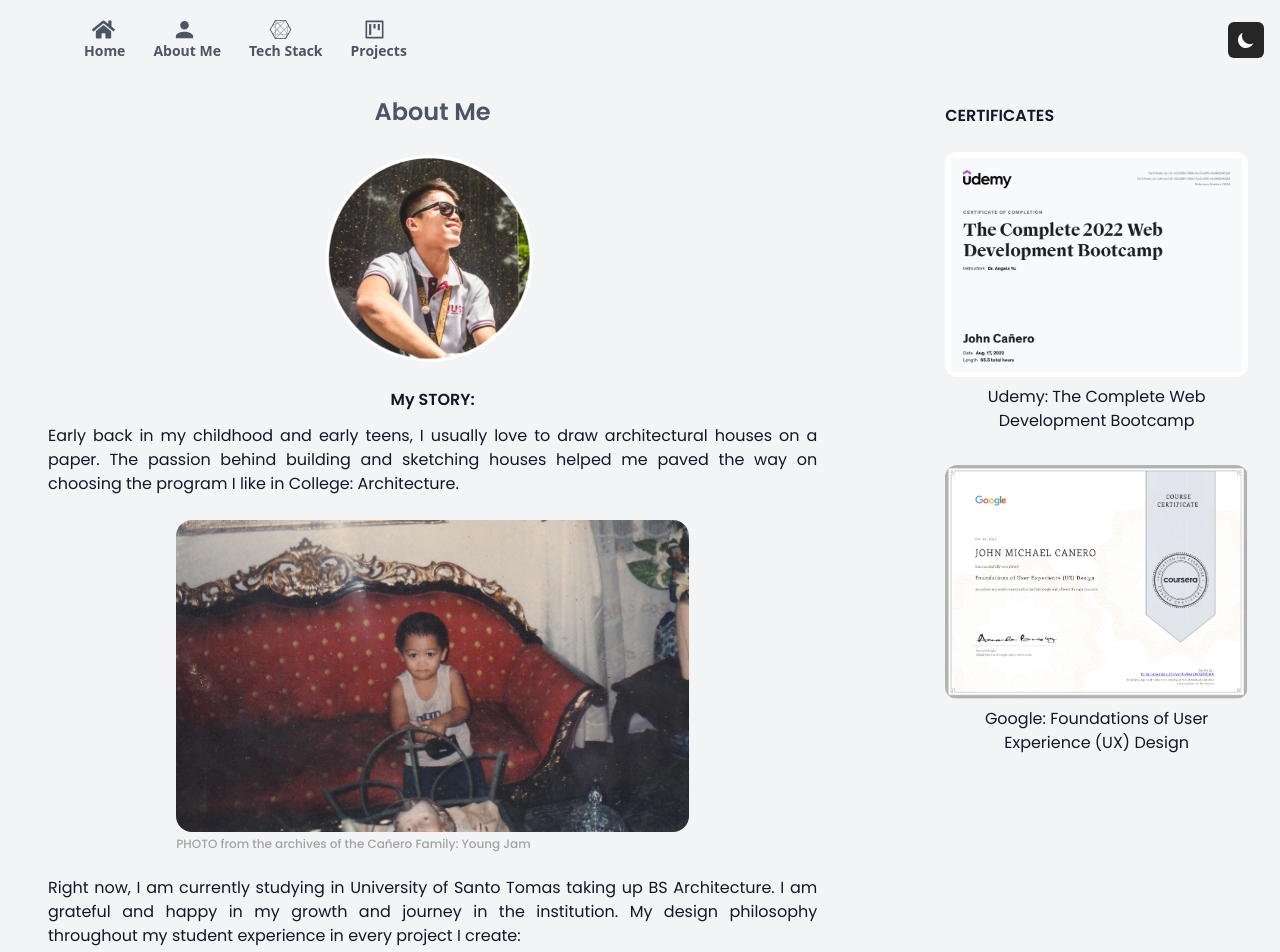
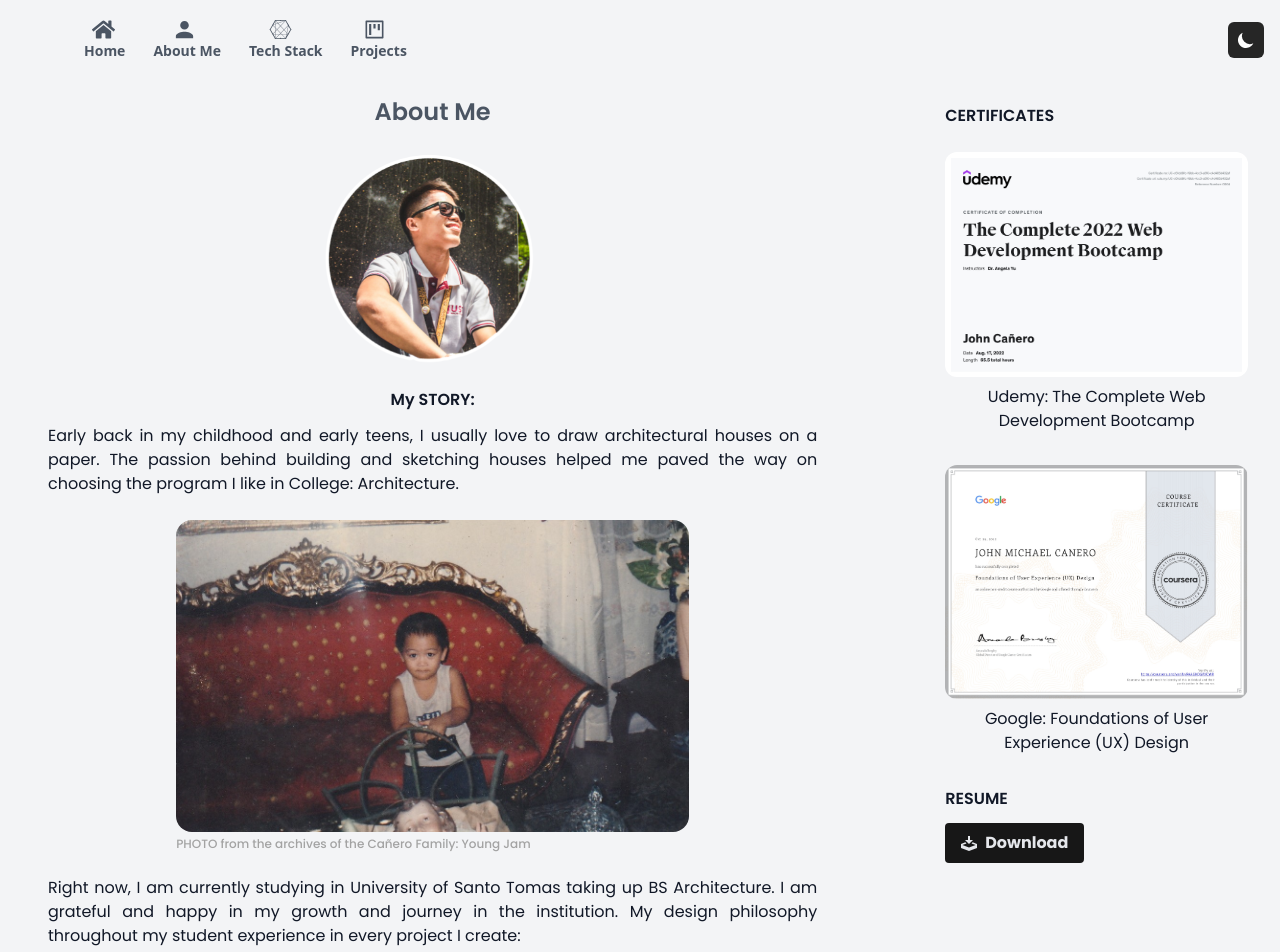
Before and after one commit to johncanero/johncanero-website, a Next.js app: page /about/about in a window 1280 px wide. Shown: the top 952 px of the page. Built offline with nearby package versions, Linux system fonts and the light colour scheme.

Commit message:
Add a Resume Button Section

```diff
--- a/pages/about/about.tsx
+++ b/pages/about/about.tsx
@@ -2,6 +2,7 @@
 import React from "react";
 import Image from "next/image";
 import Link from "next/link";
+import { ImDownload } from "@react-icons/all-files/im/ImDownload";
 
 const about = () => {
   return (
@@ -195,6 +196,18 @@ const about = () => {
               </p>
             </div>
           </Link>
+
+          {/* Resume */}
+          <div>
+            <h1 className="mt-6 text-left font-semibold dark:text-transparent dark:bg-clip-text dark:bg-gradient-to-r dark:from-cyan-500 dark:to-blue-500 font-Poppins">
+              RESUME
+            </h1>
+
+            <button className="bg-neutral-900 text-gray-200 hover:bg-neutral-600 dark:hover:bg-neutral-800 font-bold py-2 px-4 rounded inline-flex items-center font-Poppins mt-3">
+              <ImDownload />
+              <span className="ml-2">Download</span>
+            </button>
+          </div>
         </div>
       </div>
     </div>
```
